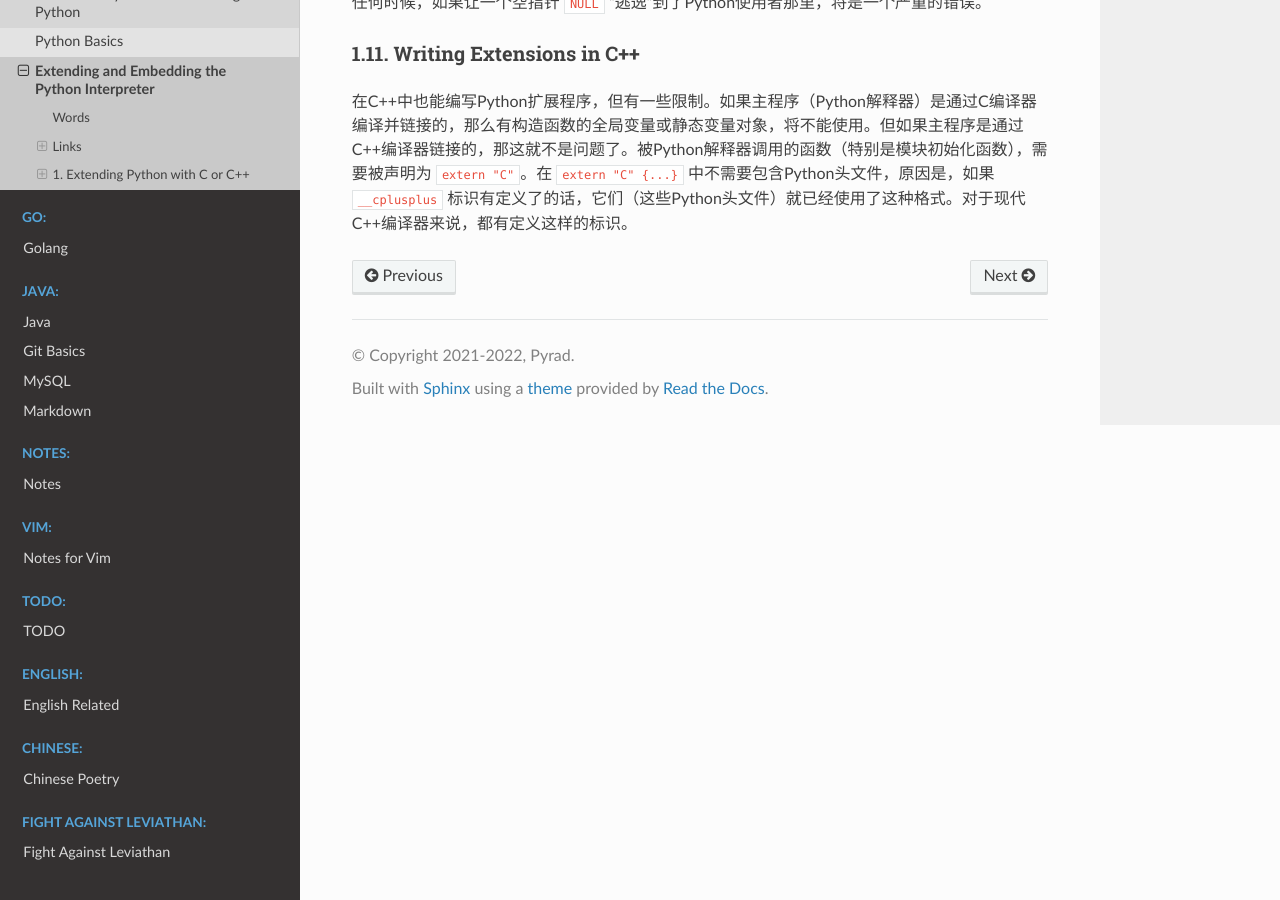
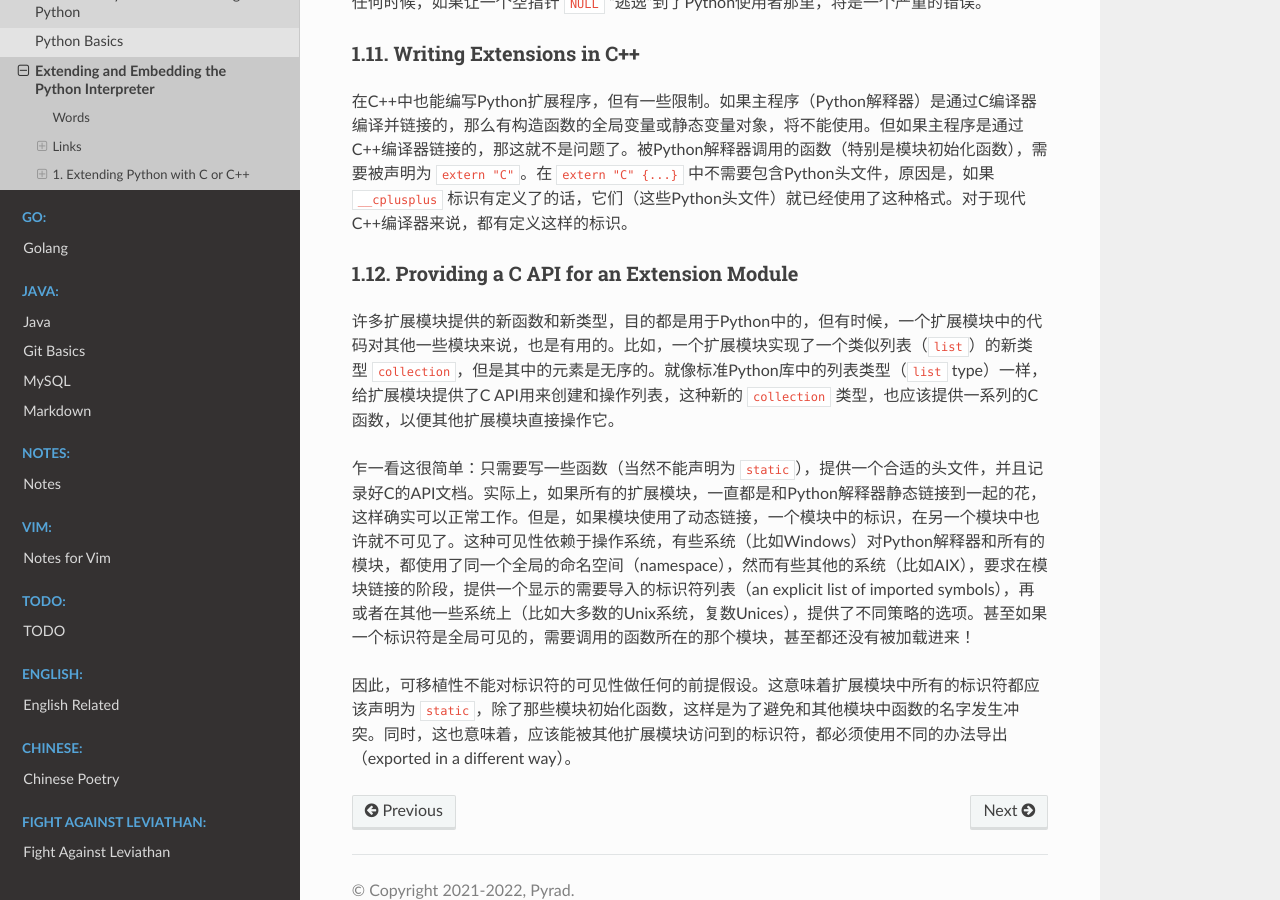
Before and after one commit to Pyrad/pyradnotes, a Sphinx documentation site: the page built from source/Python/ExtendingAndEmbeddingThePythonInterpreter.md, in a window 1280 px wide and 900 px high, scrolled down 21939 px. Built offline with Sphinx 7.4.7 and the Read the Docs theme 2.0.0, drawn with Linux system fonts in a browser that asks for light colours; pages that are not in the unit, such as notebooks, are missing from menus; a script that is not in the unit is left out.

Commit message:
Python Start section 1.12 in EnEPI

```diff
--- a/source/Python/ExtendingAndEmbeddingThePythonInterpreter.md
+++ b/source/Python/ExtendingAndEmbeddingThePythonInterpreter.md
@@ -782,3 +782,11 @@ C函数的调用机制，保证了传递到C函数中的参数列表（比如例
 ### 1.11. Writing Extensions in C++
 
 在C++中也能编写Python扩展程序，但有一些限制。如果主程序（Python解释器）是通过C编译器编译并链接的，那么有构造函数的全局变量或静态变量对象，将不能使用。但如果主程序是通过C++编译器链接的，那这就不是问题了。被Python解释器调用的函数（特别是模块初始化函数），需要被声明为 `extern "C"`。在 `extern "C" {...}` 中不需要包含Python头文件，原因是，如果 `__cplusplus` 标识有定义了的话，它们（这些Python头文件）就已经使用了这种格式。对于现代C++编译器来说，都有定义这样的标识。
+
+### 1.12. Providing a C API for an Extension Module
+
+许多扩展模块提供的新函数和新类型，目的都是用于Python中的，但有时候，一个扩展模块中的代码对其他一些模块来说，也是有用的。比如，一个扩展模块实现了一个类似列表（`list`）的新类型 `collection`，但是其中的元素是无序的。就像标准Python库中的列表类型（`list` type）一样，给扩展模块提供了C API用来创建和操作列表，这种新的 `collection` 类型，也应该提供一系列的C函数，以便其他扩展模块直接操作它。
+
+乍一看这很简单：只需要写一些函数（当然不能声明为 `static`），提供一个合适的头文件，并且记录好C的API文档。实际上，如果所有的扩展模块，一直都是和Python解释器静态链接到一起的花，这样确实可以正常工作。但是，如果模块使用了动态链接，一个模块中的标识，在另一个模块中也许就不可见了。这种可见性依赖于操作系统，有些系统（比如Windows）对Python解释器和所有的模块，都使用了同一个全局的命名空间（namespace），然而有些其他的系统（比如AIX），要求在模块链接的阶段，提供一个显示的需要导入的标识符列表（an explicit list of imported symbols），再或者在其他一些系统上（比如大多数的Unix系统，复数Unices），提供了不同策略的选项。甚至如果一个标识符是全局可见的，需要调用的函数所在的那个模块，甚至都还没有被加载进来！
+
+因此，可移植性不能对标识符的可见性做任何的前提假设。这意味着扩展模块中所有的标识符都应该声明为 `static`，除了那些模块初始化函数，这样是为了避免和其他模块中函数的名字发生冲突。同时，这也意味着，应该能被其他扩展模块访问到的标识符，都必须使用不同的办法导出（exported in a different way）。
```
